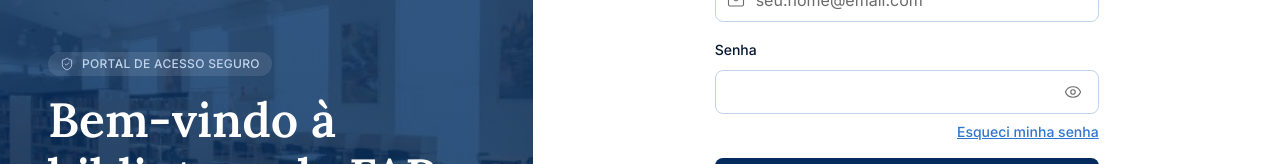
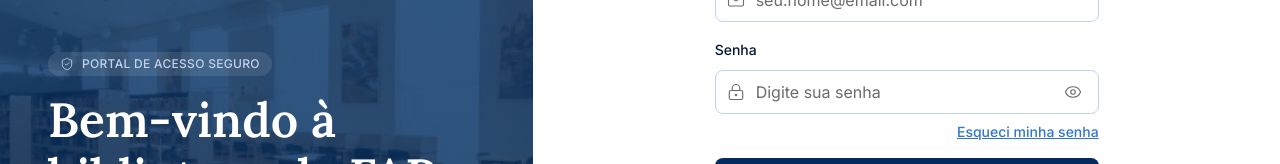
Before and after one commit to dutrathiagodev/fap-books, a Next.js app: page /login in a window 1280 px wide. Shown: the part 266-430 px from the top of the page. Built offline with nearby package versions, Linux system fonts and the light colour scheme.

Commit message:
fix: campo Senha do login com ícone de cadeado e texto de exemplo [FAP - 0273]

```diff
--- a/src/components/LoginForm.tsx
+++ b/src/components/LoginForm.tsx
@@ -3,7 +3,7 @@
 import { useEffect, useRef, useState, useSyncExternalStore } from "react";
 import Link from "next/link";
 import { useRouter } from "next/navigation";
-import { ChevronRight, Eye, EyeOff, Mail } from "lucide-react";
+import { ChevronRight, Eye, EyeOff, LockKeyhole, Mail } from "lucide-react";
 import { FORGOT_PASSWORD_PATH, safeNextPath } from "@/domain/access/access-rules";
 import { createSupabaseBrowserClient } from "@/lib/supabase/browser-client";
 import { Button } from "./Button";
@@ -75,8 +75,10 @@ export function LoginForm() {
           label="Senha"
           type={showPassword ? "text" : "password"}
           autoComplete="current-password"
+          placeholder="Digite sua senha"
           required
           requiredMark={false}
+          leadingIcon={LockKeyhole}
           trailing={
             <button
               type="button"
```
